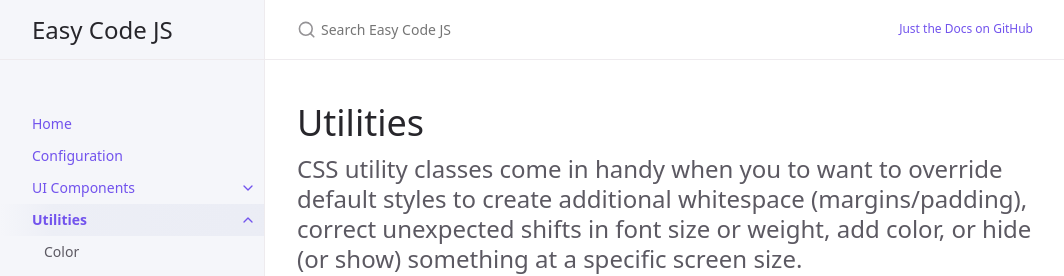
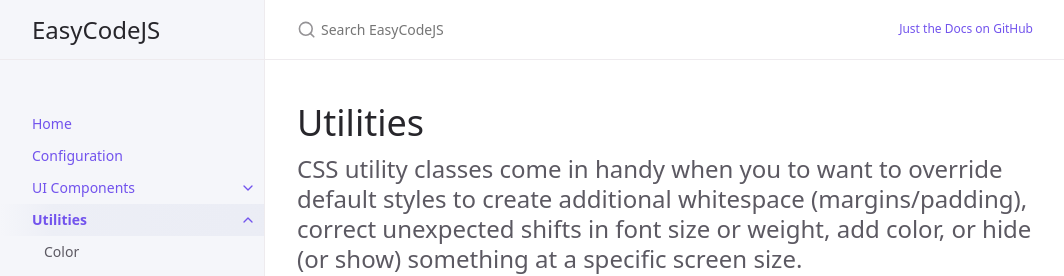
Before and after one commit to easycodejs/easycodejs.github.io, a Jekyll site: the page built from docs/utilities/utilities.md, in a window 1280 px wide. Shown: the top 276 px of the page, without its empty margins (107-1171 px from the left). Built offline with Jekyll 4.4.1, drawn with Linux system fonts in a browser that asks for light colours; part of the change alters nothing that is shown.

Commit message:
Update _config.yml

```diff
--- a/_config.yml
+++ b/_config.yml
@@ -13,9 +13,9 @@
 # you will see them accessed via {{ site.title }}, {{ site.github_repo }}, and so on.
 # You can create any custom variable you would like, and they will be accessible
 # in the templates via {{ site.myvariable }}.
-title: Easy Code JS # Just the Docs
-description: EasyCodeJS description # A Jekyll theme for documentation
-baseurl: "" #"/just-the-docs" # the subpath of your site, e.g. /blog
+title: EasyCodeJS # Just the Docs
+description: Site Easy Code JS # A Jekyll theme for documentation
+baseurl: "" # "/just-the-docs" # the subpath of your site, e.g. /blog
 url: "https://easycodejs.github.io" # the base hostname & protocol for your site, e.g. http://example.com
 
 permalink: pretty
@@ -68,7 +68,7 @@ aux_links:
     - "//github.com/pmarsceill/just-the-docs"
 
 # Makes Aux links open in a new tab. Default is false
-aux_links_new_tab: true # false
+aux_links_new_tab: false
 
 # Sort order for navigation links
 # nav_sort: case_insensitive # default, equivalent to nil
@@ -92,8 +92,8 @@ last_edit_time_format: "%b %e %Y at %I:%M %p" # uses ruby's time format: https:/
 # Footer "Edit this page on GitHub" link text
 gh_edit_link: true # show or hide edit this page link
 gh_edit_link_text: "Edit this page on GitHub"
-gh_edit_repository: "https://github.com/easycodejs/" # the github URL for your repo # https://github.com/pmarsceill/just-the-docs
-gh_edit_branch: "JustTheDocs" # the branch that your docs is served from  "master"
+gh_edit_repository: "https://github.com/pmarsceill/just-the-docs" # the github URL for your repo
+gh_edit_branch: "master" # the branch that your docs is served from
 # gh_edit_source: docs # the source that your files originate from
 gh_edit_view_mode: "tree" # "tree" or "edit" if you want the user to jump into the editor immediately
 
```
